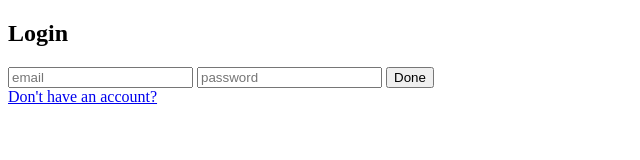
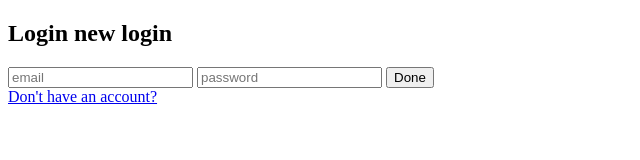
Before and after one commit to WasifAli110/singip-login-page, a plain HTML site: page pages/login.html in a window 1280 px wide. Shown: the whole page, without its empty margins (0-640 px from the left). Drawn offline with Linux system fonts and the light colour scheme.

Commit message:
Update login.html

```diff
--- a/pages/login.html
+++ b/pages/login.html
@@ -1,3 +1,4 @@
+
 <!doctype html>
 <html lang="en">
   <head>
@@ -6,7 +7,7 @@
     <title>Document</title>
   </head>
   <body>
-    <h2>Login</h2>
+    <h2>Login new login</h2>
 
     <div id="msg"></div>
 
```
